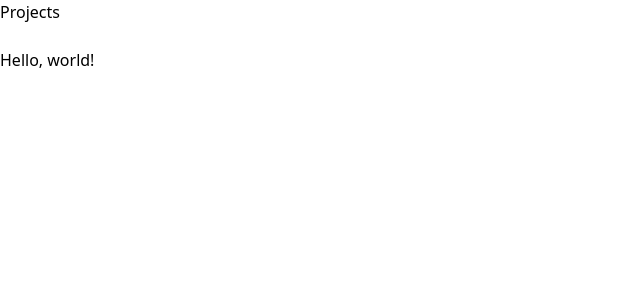
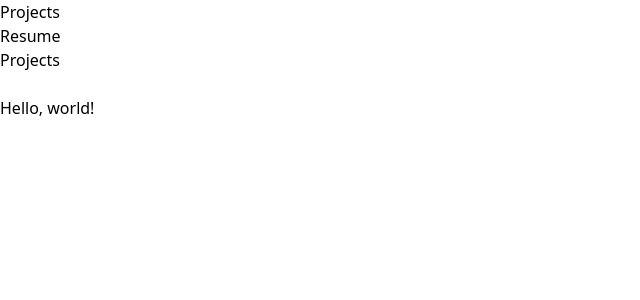
Before and after one commit to KirSpaceB/Personal_Portfolio_V2, a React (Vite) app: page / in a window 1280 px wide. Shown: the top 300 px of the page, without its empty margins (0-640 px from the left). Built offline with nearby package versions, Linux system fonts and the light colour scheme.

Commit message:
add:navbar sections

```diff
--- a/src/components/Nav.tsx
+++ b/src/components/Nav.tsx
@@ -10,7 +10,7 @@ export default function Nav() {
 
   const sidebarVariants = {
     open: {
-      width: window.innerWidth > 768 ? '244px' : '144px', // Adjust as per your breakpoints
+      width: window.innerWidth > 768 ? '180px' : '144px', // Adjust as per your breakpoints
 
       transition: {
         type:"tween",
@@ -32,9 +32,13 @@ export default function Nav() {
           <motion.nav
               animate={isOpen ? "open" : "closed"}
               variants={sidebarVariants}
-              className="bg-red-500 h-screen overflow-hidden "
+              className="bg-red-500 h-screen overflow-hidden"
           >
+            <div className="flex flex-col justify-start m-4 space-y-4">
               <div>Projects</div>
+              <div>Resume</div>
+              <div>Projects</div>
+            </div>
           </motion.nav>
 
           <button
```
